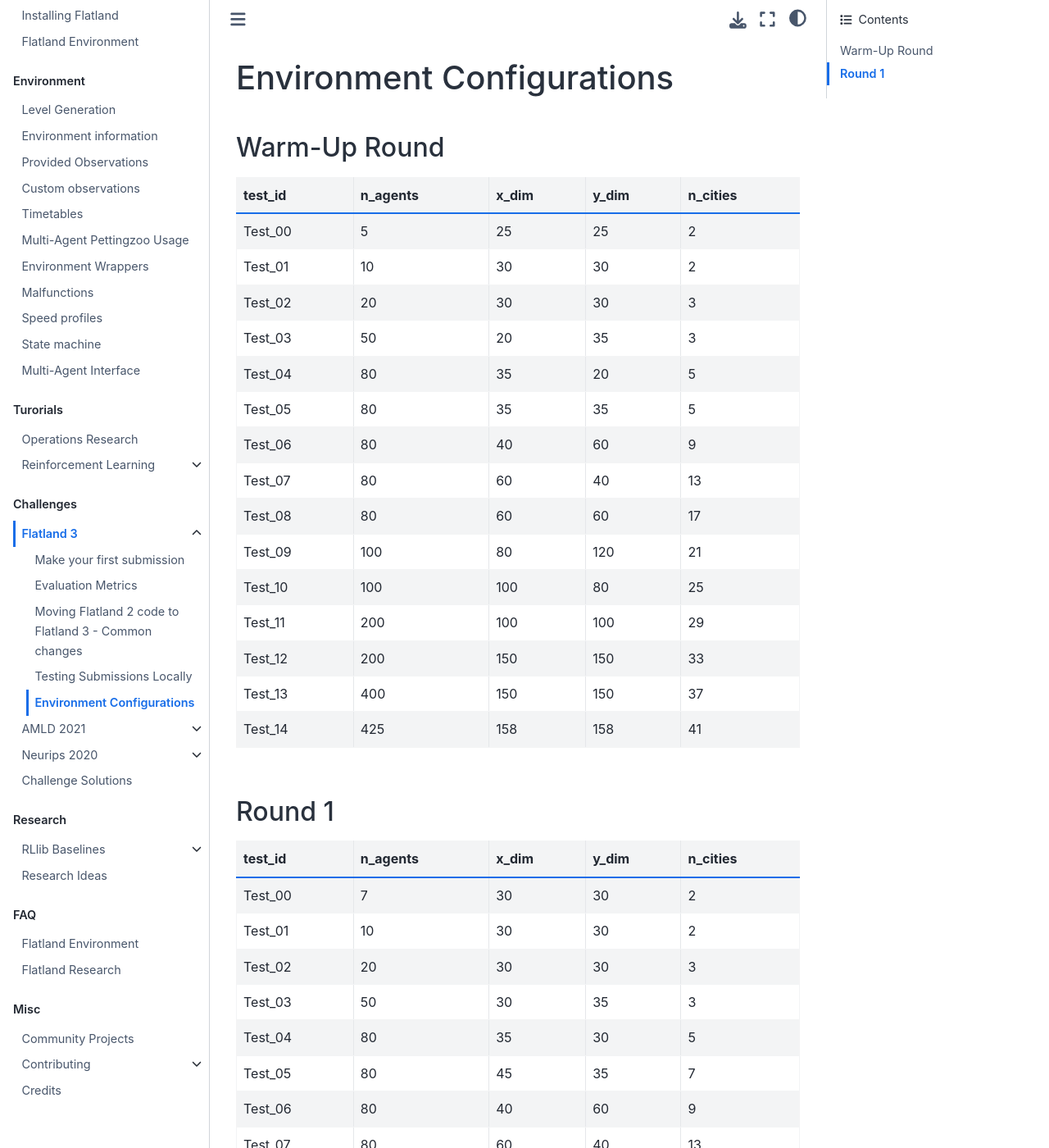
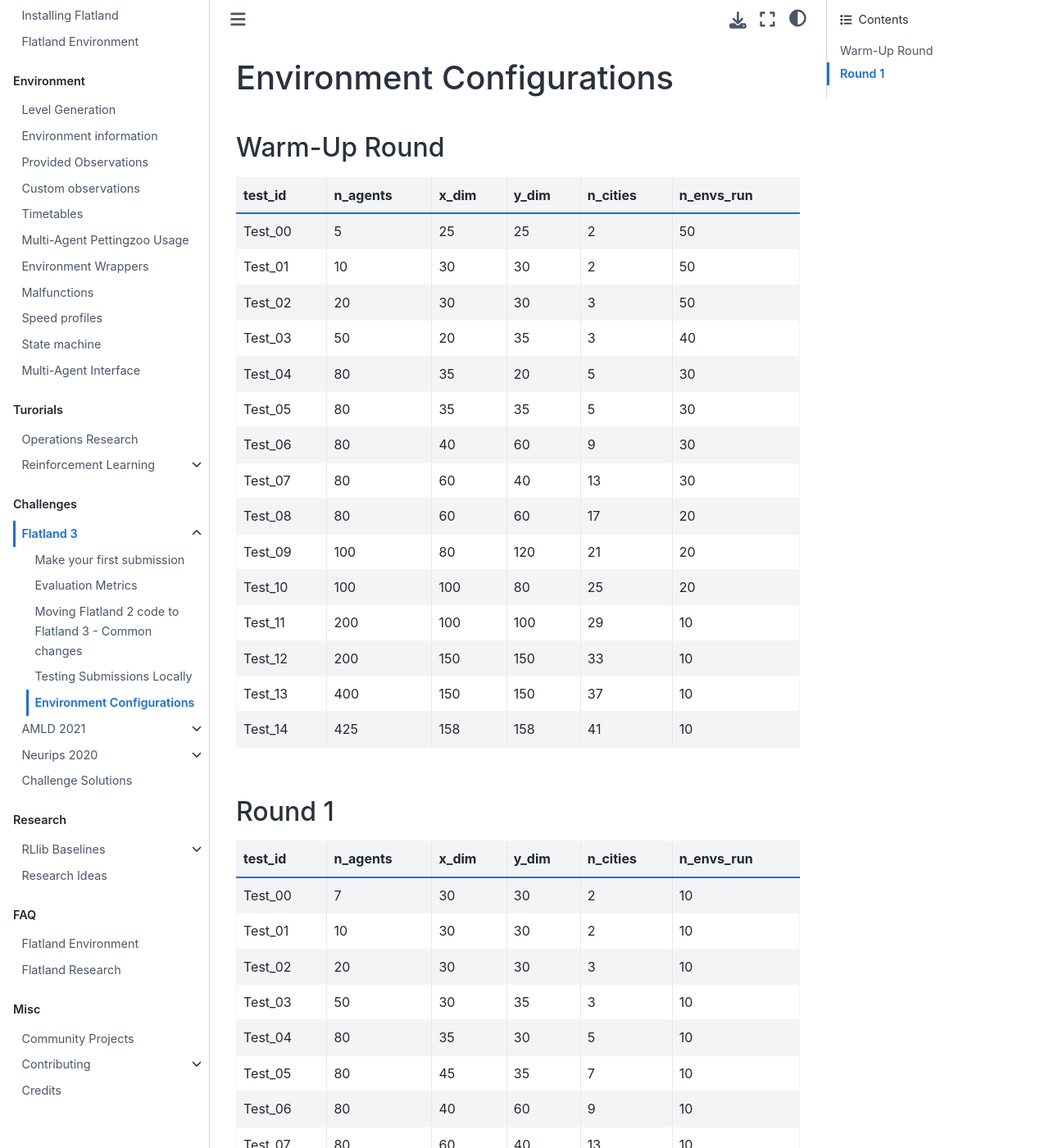
Before and after one commit to flatland-association/flatland-book, a Jupyter Book: the page built from challenges/flatland3/envconfig.md, in a window 1280 px wide and 1400 px high. Shown: the whole window at 82% size. Built offline with Jupyter Book 1.0.4 settings and Sphinx 7.4.7 and the Sphinx Book theme 1.1.4, drawn with Linux system fonts in a browser that asks for light colours; pages that are not in the unit, such as notebooks, are missing from menus.

Commit message:
added n_envs_run in flatland3/envconfig

```diff
--- a/challenges/flatland3/envconfig.md
+++ b/challenges/flatland3/envconfig.md
@@ -3,41 +3,41 @@
 
 ### Warm-Up Round
 
-|test_id|n_agents|x_dim|y_dim|n_cities|
-|-------|--------|-----|-----|--------|
-|Test_00|5       |25   |25   |2       |
-|Test_01|10      |30   |30   |2       |
-|Test_02|20      |30   |30   |3       |
-|Test_03|50      |20   |35   |3       |
-|Test_04|80      |35   |20   |5       |
-|Test_05|80      |35   |35   |5       |
-|Test_06|80      |40   |60   |9       |
-|Test_07|80      |60   |40   |13      |
-|Test_08|80      |60   |60   |17      |
-|Test_09|100     |80   |120  |21      |
-|Test_10|100     |100  |80   |25      |
-|Test_11|200     |100  |100  |29      |
-|Test_12|200     |150  |150  |33      |
-|Test_13|400     |150  |150  |37      |
-|Test_14|425     |158  |158  |41      |
+|test_id|n_agents|x_dim|y_dim|n_cities|n_envs_run|
+|-------|--------|-----|-----|--------|----------|
+|Test_00|5       |25   |25   |2       |50        |
+|Test_01|10      |30   |30   |2       |50        |
+|Test_02|20      |30   |30   |3       |50        |
+|Test_03|50      |20   |35   |3       |40        |
+|Test_04|80      |35   |20   |5       |30        |
+|Test_05|80      |35   |35   |5       |30        |
+|Test_06|80      |40   |60   |9       |30        |
+|Test_07|80      |60   |40   |13      |30        |
+|Test_08|80      |60   |60   |17      |20        |
+|Test_09|100     |80   |120  |21      |20        |
+|Test_10|100     |100  |80   |25      |20        |
+|Test_11|200     |100  |100  |29      |10        |
+|Test_12|200     |150  |150  |33      |10        |
+|Test_13|400     |150  |150  |37      |10        |
+|Test_14|425     |158  |158  |41      |10        |
 
 
 ### Round 1
 
-|test_id|n_agents|x_dim|y_dim|n_cities|
-|-------|--------|-----|-----|--------|
-|Test_00|7       |30   |30   |2       |
-|Test_01|10      |30   |30   |2       |
-|Test_02|20      |30   |30   |3       |
-|Test_03|50      |30   |35   |3       |
-|Test_04|80      |35   |30   |5       |
-|Test_05|80      |45   |35   |7       |
-|Test_06|80      |40   |60   |9       |
-|Test_07|80      |60   |40   |13      |
-|Test_08|80      |60   |60   |17      |
-|Test_09|100     |80   |120  |21      |
-|Test_10|100     |100  |80   |25      |
-|Test_11|200     |100  |100  |29      |
-|Test_12|200     |150  |150  |33      |
-|Test_13|400     |150  |150  |37      |
-|Test_14|425     |158  |158  |41      |
+|test_id|n_agents|x_dim|y_dim|n_cities|n_envs_run|
+|-------|--------|-----|-----|--------|----------|
+|Test_00|7       |30   |30   |2       |10        |
+|Test_01|10      |30   |30   |2       |10        |
+|Test_02|20      |30   |30   |3       |10        |
+|Test_03|50      |30   |35   |3       |10        |
+|Test_04|80      |35   |30   |5       |10        |
+|Test_05|80      |45   |35   |7       |10        |
+|Test_06|80      |40   |60   |9       |10        |
+|Test_07|80      |60   |40   |13      |10        |
+|Test_08|80      |60   |60   |17      |10        |
+|Test_09|100     |80   |120  |21      |10        |
+|Test_10|100     |100  |80   |25      |10        |
+|Test_11|200     |100  |100  |29      |10        |
+|Test_12|200     |150  |150  |33      |10        |
+|Test_13|400     |150  |150  |37      |10        |
+|Test_14|425     |158  |158  |41      |10        |
```
